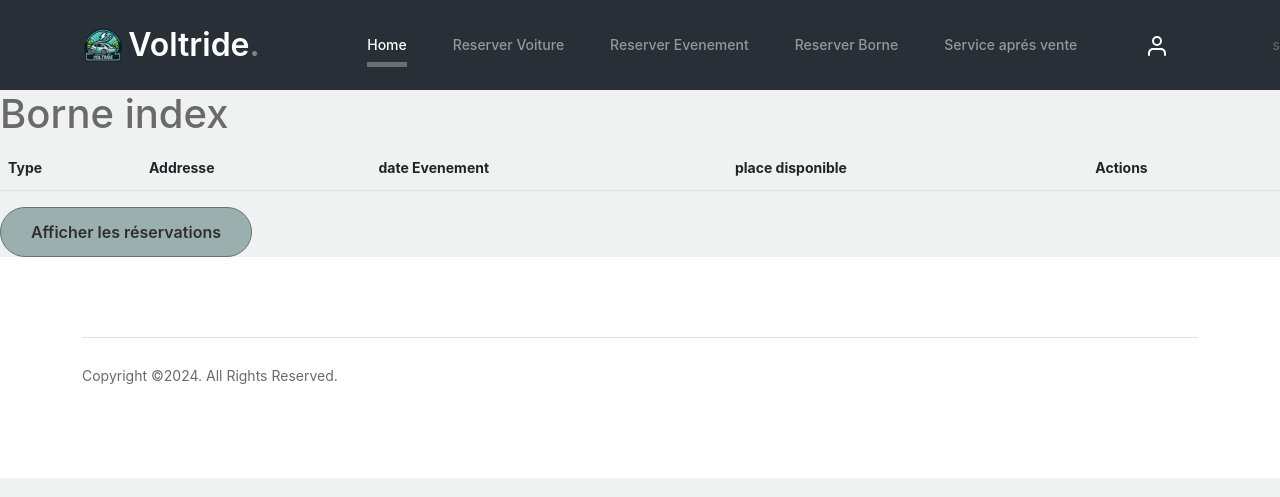
After one commit to kais001/voltride_sym, a Symfony app: template templates/reservation_e/indexi.html.twig in a window 1280 px wide. The commit adds this page. Shown: the top 497 px of the page. Run offline with Twig, Linux system fonts and the light colour scheme; the template is opened without the code that fills it, so the values that code supplies are empty; some libraries are stand-ins or nearby versions.

Commit message:
integration complete

```diff
--- a/config/services.yaml
+++ b/config/services.yaml
@@ -4,6 +4,7 @@
 # Put parameters here that don't need to change on each machine where the app is deployed
 # https://symfony.com/doc/current/best_practices.html#use-parameters-for-application-configuration
 parameters:
+  images_directory: "%kernel.project_dir%/public/uploads"
 
 services:
   # default configuration for services in *this* file
--- a/src/Controller/UtilisateurController.php
+++ b/src/Controller/UtilisateurController.php
@@ -85,9 +85,11 @@ class UtilisateurController extends AbstractController
     public function show(Utilisateur $utilisateur): Response
     {
         return $this->render('utilisateur/show.html.twig', [
-            'utilisateur' => $utilisateur,
+            'utilisateur' => $utilisateur, // Passer l'objet Utilisateur au modèle Twig
         ]);
     }
+
+
 
 
 
--- a/templates/baseF.html.twig
+++ b/templates/baseF.html.twig
@@ -37,9 +37,10 @@
 						<li class="nav-item active">
 							<a class="nav-link" href="index.html">Home</a>
 						</li>
-						<li><a class="nav-link" href="{{ path('app_reservation_e_index') }}">Reserver Voiture</a></li>
-						<li><a class="nav-link" href="">Reserver Evenement</a></li>
-						<li><a class="nav-link" href="">Service aprés vente</a></li>
+						<li><a class="nav-link" href="{{ path('app_reservation_voiture_index') }}">Reserver Voiture</a></li>
+						<li><a class="nav-link" href="{{ path('app_reservation_e_indexi') }}">Reserver Evenement</a></li>
+						<li><a class="nav-link" href="{{ path('app_reservation_borne_index') }}">Reserver Borne</a></li>
+						<li><a class="nav-link" href="{{ path('app_reservation_voiture_index') }}">Service aprés vente</a></li>
 					</ul>
 
 					<ul class="custom-navbar-cta navbar-nav mb-2 mb-md-0 ms-5">
@@ -47,7 +48,7 @@
 					</ul>
 				</div>
 			</div>
-
+		s
 		</nav>
 		<!-- End Header/Navigation -->
 
--- a/templates/reservation_e/index.html.twig
+++ b/templates/reservation_e/index.html.twig
@@ -34,7 +34,7 @@
                                 <td>
                                     <a href="{{ path('app_reservation_e_show', {'id_e': reservation.id_e}) }}" class="btn btn-primary">Afficher</a>
                                     <a href="{{ path('app_reservation_e_edit', {'id_e': reservation.id_e}) }}" class="btn btn-primary">Modifier</a>
-                                    <a href="{{ path('app_reservation_e_new') }}" class="btn btn-primary">Reserver</a>
+
                                 </td>
                             </tr>
                         {% else %}
--- /dev/null
+++ b/templates/reservation_e/indexi.html.twig
@@ -0,0 +1,43 @@
+{% extends 'baseF.html.twig' %}
+
+{% block title %}evenement{% endblock %}
+
+{% block center %}
+<div class="main-container">
+    <div class="white-frame">
+        <div class="table-container">
+            <h1>Borne index</h1>
+            <table class="table">
+                <thead>
+                    <tr>
+                        <th>Type</th>
+                        <th>Addresse</th>
+                        <th>date Evenement</th>
+                        <th>place disponible</th>
+                        <th>Actions</th>
+                    </tr>
+                </thead>
+                <tbody>
+                    {% for evenement in evenements %}
+                            <tr>
+                                <td>{{ evenement.type }}</td>
+                                <td>{{ evenement.adresseEvenement }}</td>
+                                <td>{{ evenement.dateEvenement ? evenement.dateEvenement|date('Y-m-d') : '' }}</td>
+                                <td>{{ evenement.placesDispo }}</td>
+                                <td class="button-group">
+                                    <div class="btn-group">
+                                        <form method="post" action="{{ path('app_evenement_delete', {'id_event': evenement.id_event}) }}" onsubmit="return confirm('Are you sure you want to delete this item?');">
+                                            <input type="hidden" name="_token" value="{{ csrf_token('delete' ~ evenement.id_event) }}">
+                                            <a href="{{ path('app_reservation_e_new', {'id_event': evenement.id_event}) }}" class="btn btn-secondary">Réserver</a>
+                                        </form>
+                                    </div>
+                                </td>
+                            </tr>
+                    {% endfor %}
+                </tbody>
+            </table>
+        </div>
+    </div>
+    <a href="{{ path('app_reservation_e_index') }}" class="btn btn-secondary">Afficher les réservations</a>
+</div>
+{% endblock %}
```
Also changed, not shown: src/Controller/ReservationBController.php (+29 -6 lines), src/Controller/ReservationEController.php (+60 -6 lines), src/Controller/ReservationVoitureController.php (+32 -7 lines), public/uploads/663529513397d.png (added), public/uploads/66363c1330b8c.jpg (added), 1 other file.
